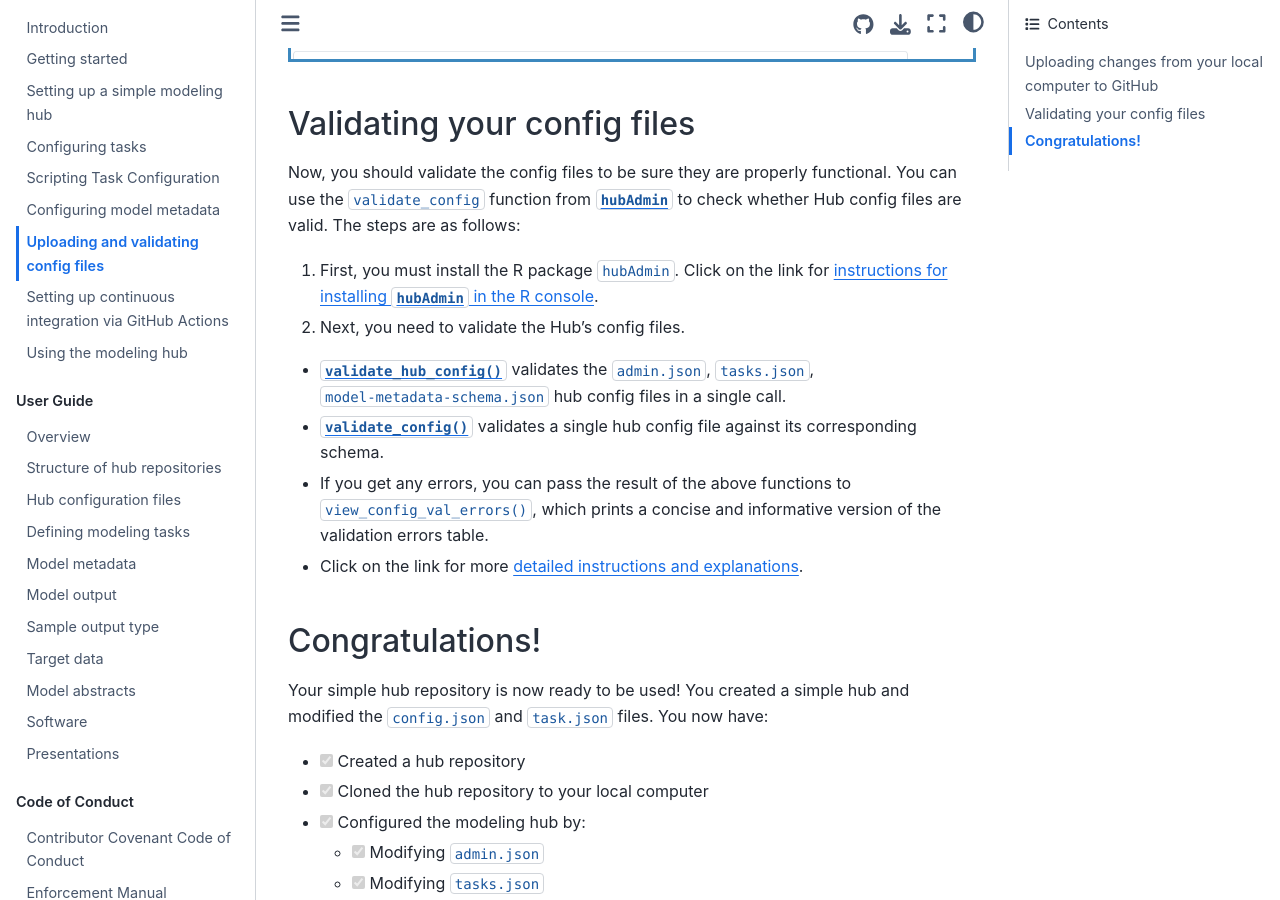
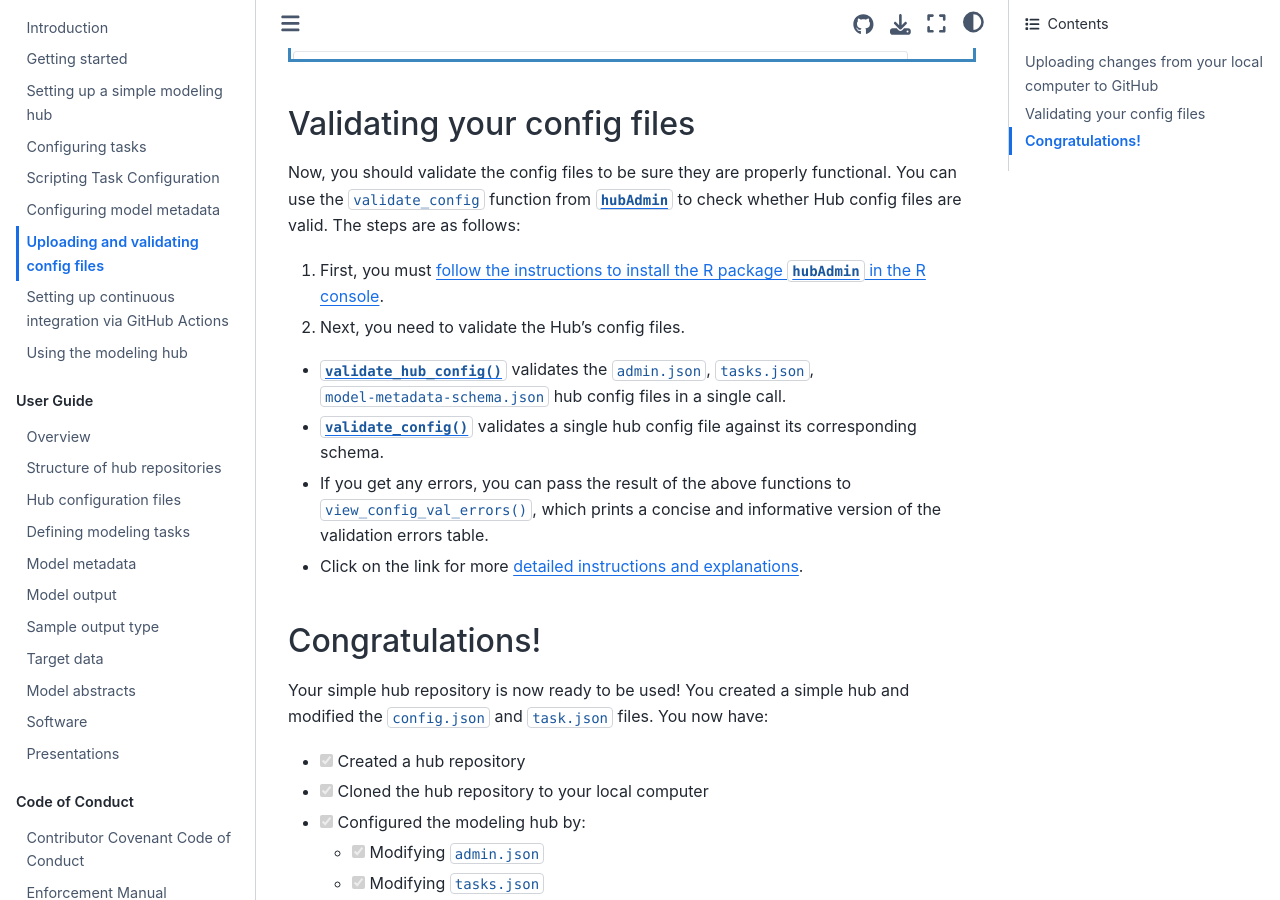
Before and after one commit to hubverse-org/hubDocs, a Sphinx documentation site: the page built from docs/source/quickstart-hub-admin/uploading-validating.md, in a window 1280 px wide and 900 px high, scrolled down 720 px. Built offline with Sphinx 7.4.7 and the Sphinx Book theme 1.1.4, drawn with Linux system fonts in a browser that asks for light colours; comment, search, counter and statistics services are not loaded.

Commit message:
Update docs/source/quickstart-hub-admin/uploading-validating.md
Co-authored-by: Zhian N. Kamvar <zkamvar@gmail.com>

```diff
--- a/docs/source/quickstart-hub-admin/uploading-validating.md
+++ b/docs/source/quickstart-hub-admin/uploading-validating.md
@@ -17,7 +17,7 @@ Once you have uploaded those two files onto your GitHub repository, you will not
 
 Now, you should validate the config files to be sure they are properly functional. You can use the `validate_config` function from [`hubAdmin`](https://hubverse-org.github.io/hubAdmin/index.html) to check whether Hub config files are valid. The steps are as follows:
 
-1. First, you must install the R package `hubAdmin`. Click on the link for [instructions for installing `hubAdmin` in the R console](https://github.com/hubverse-org/hubAdmin#installation).
+1. First, you must [follow the instructions to install the R package `hubAdmin` in the R console](https://github.com/hubverse-org/hubAdmin#installation).
 2. Next, you need to validate the Hub's config files.
 - [`validate_hub_config()`](https://hubverse-org.github.io/hubAdmin/reference/validate_hub_config.html) validates the `admin.json`, `tasks.json`, `model-metadata-schema.json` hub config files in a single call.
 - [`validate_config()`](https://hubverse-org.github.io/hubAdmin/reference/validate_config.html) validates a single hub config file against its corresponding schema.
```
